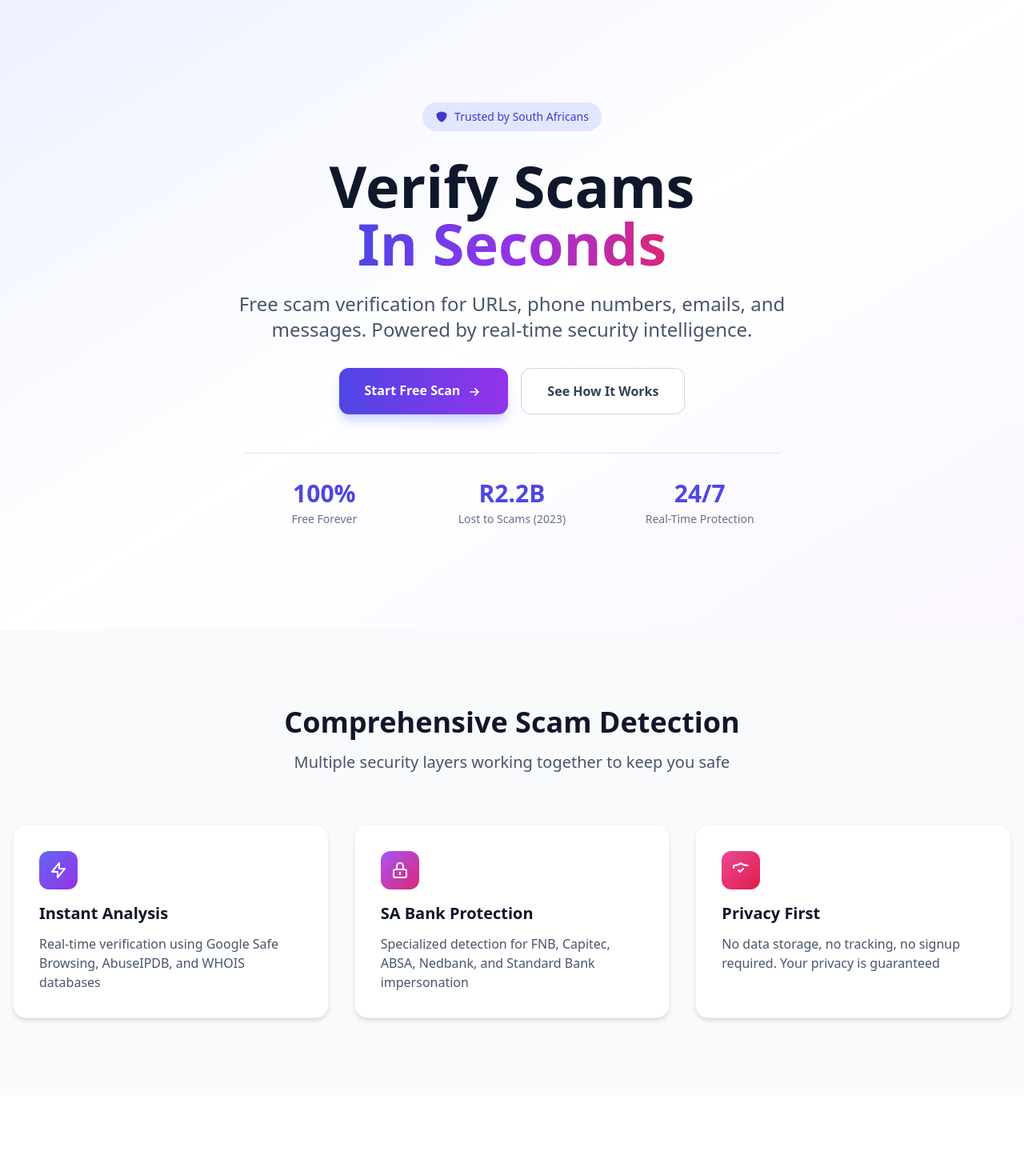
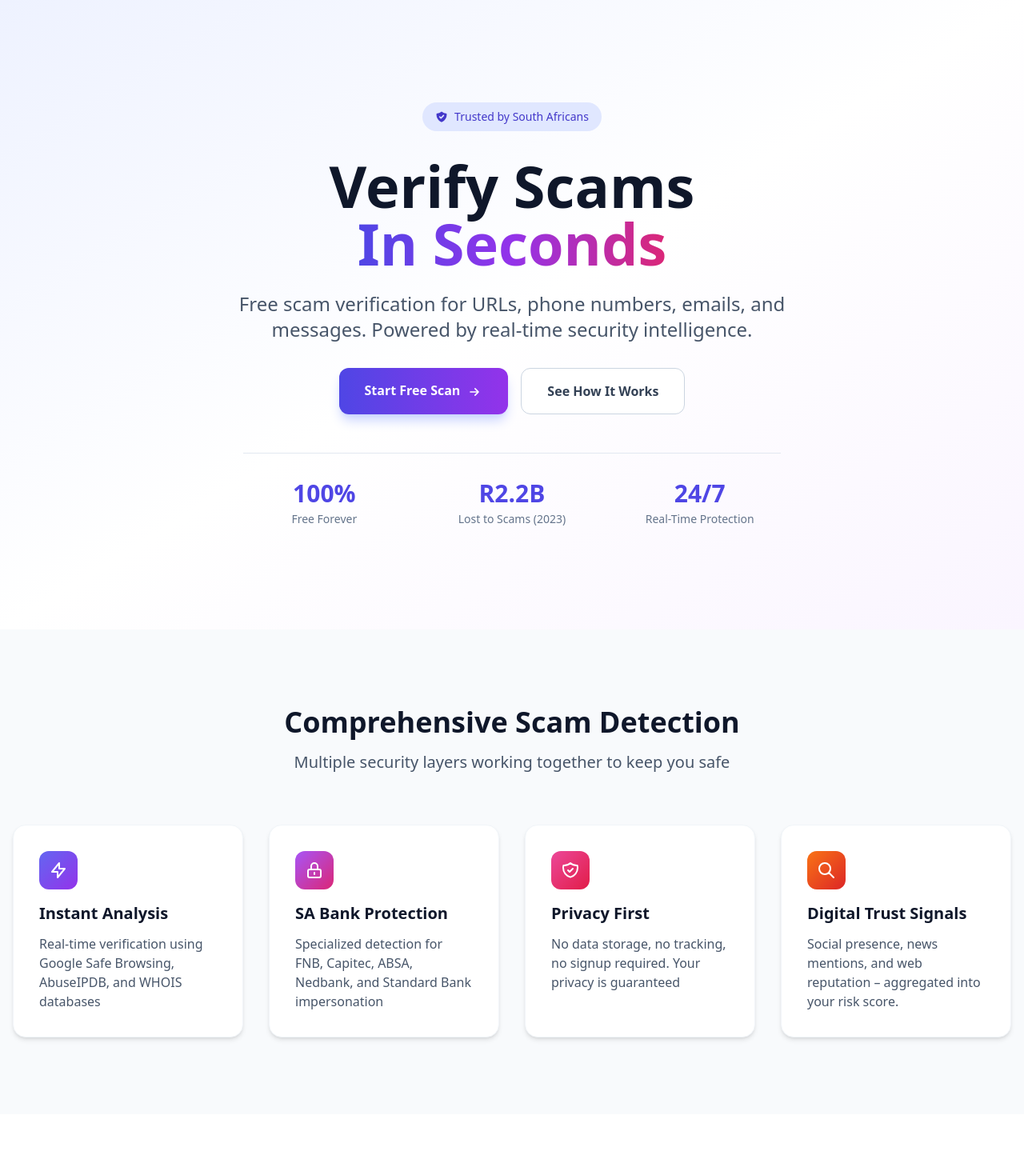
Before and after one commit to Masondo86/scam-verification-engine, a Next.js app: page / in a window 1280 px wide. Shown: the top 1469 px of the page at 80% size. Built offline with nearby package versions, Linux system fonts and the light colour scheme.

Commit message:
Update page.tsx

```diff
--- a/app/page.tsx
+++ b/app/page.tsx
@@ -32,7 +32,7 @@ const masterFaqSchema = {
       name: 'What is a scam verification engine?',
       acceptedAnswer: {
         '@type': 'Answer',
-        text: 'A scam verification engine analyzes websites, phone numbers, email addresses and digital signals to determine whether a transaction, message or platform is fraudulent or high risk.'
+        text: 'A scam verification engine analyzes websites, phone numbers, email addresses and digital signals to determine whether a transaction, message or platform is fraudulent or high risk.',
       },
     },
     {
@@ -40,7 +40,7 @@ const masterFaqSchema = {
       name: 'How does scam detection work in South Africa?',
       acceptedAnswer: {
         '@type': 'Answer',
-        text: 'Scam detection combines device fingerprinting, digital footprint analysis, behavioral signals and known fraud intelligence patterns aligned with South African financial crime regula[...]'
+        text: 'Scam detection combines device fingerprinting, digital footprint analysis, behavioral signals and known fraud intelligence patterns aligned with South African financial crime regulations.',
       },
     },
     {
@@ -104,7 +104,7 @@ export default function HomePage() {
             {/* Trust badge */}
             <div className="inline-flex items-center gap-2 px-4 py-2 rounded-full bg-indigo-100 text-indigo-700 text-sm mb-8">
               <svg className="w-4 h-4" fill="currentColor" viewBox="0 0 20 20">
-                <path fillRule="evenodd" d="M2.166 4.999A11.954 11.954 0 0110 1.944 11.954 11.954 0 0117.834 5c.11.65.166 1.32.166 2.001 0 5.225-3.34 9.67-8 11.317C5.34 16.67 2 12.225 2 7c0-.682.[...]" />
+                <path fillRule="evenodd" d="M2.166 4.999A11.954 11.954 0 0010 1.944 11.954 11.954 0 0017.834 5c.11.65.166 1.32.166 2.001 0 5.225-3.34 9.67-8 11.317C5.34 16.67 2 12.225 2 7c0-.682.057-1.35.166-2.001zm11.541 3.708a1 1 0 00-1.414-1.414L9 10.586 7.707 9.293a1 1 0 00-1.414 1.414l2 2a1 1 0 001.414 0l4-4z" clipRule="evenodd" />
               </svg>
               Trusted by South Africans
             </div>
@@ -127,7 +127,7 @@ export default function HomePage() {
             <div className="flex flex-col sm:flex-row gap-4 justify-center mb-12">
               <Link
                 href="/scan"
-                className="group px-8 py-4 bg-gradient-to-r from-indigo-600 to-purple-600 rounded-xl font-semibold text-white shadow-lg shadow-indigo-200 hover:shadow-indigo-300 transition-all ho[...]"
+                className="group px-8 py-4 bg-gradient-to-r from-indigo-600 to-purple-600 rounded-xl font-semibold text-white shadow-lg shadow-indigo-200 hover:shadow-indigo-300 transition-all hover:scale-105"
               >
                 Start Free Scan
                 <svg className="inline-block ml-2 w-5 h-5 group-hover:translate-x-1 transition-transform" fill="none" stroke="currentColor" viewBox="0 0 24 24">
@@ -173,7 +173,7 @@ export default function HomePage() {
             </p>
           </div>
 
-          <div className="grid md:grid-cols-3 gap-8">
+          <div className="grid md:grid-cols-2 lg:grid-cols-4 gap-8">
             <div className="bg-white rounded-2xl shadow-md p-8 hover:shadow-xl transition-shadow border border-slate-100">
               <div className="w-12 h-12 rounded-xl bg-gradient-to-br from-indigo-500 to-purple-600 flex items-center justify-center mb-4">
                 <svg className="w-6 h-6 text-white" fill="none" stroke="currentColor" viewBox="0 0 24 24">
@@ -201,12 +201,25 @@ export default function HomePage() {
             <div className="bg-white rounded-2xl shadow-md p-8 hover:shadow-xl transition-shadow border border-slate-100">
               <div className="w-12 h-12 rounded-xl bg-gradient-to-br from-pink-500 to-rose-600 flex items-center justify-center mb-4">
                 <svg className="w-6 h-6 text-white" fill="none" stroke="currentColor" viewBox="0 0 24 24">
-                  <path strokeLinecap="round" strokeLinejoin="round" strokeWidth={2} d="M9 12l2 2 4-4m5.618-4.016A11.955 11.955 0 0112 2.944a11.955 11.955 0 01-8.618 3.04A12.02 12.02 0 003 9c0 5.[...]" />
+                  <path strokeLinecap="round" strokeLinejoin="round" strokeWidth={2} d="M9 12l2 2 4-4m5.618-4.016A11.955 11.955 0 0112 2.944a11.955 11.955 0 01-8.618 3.04A12.02 12.02 0 003 9c0 5.591 3.824 10.29 9 11.622 5.176-1.332 9-6.03 9-11.622 0-1.042-.133-2.052-.382-3.016z" />
                 </svg>
               </div>
               <h3 className="text-xl font-bold text-slate-900 mb-3">Privacy First</h3>
               <p className="text-slate-600">
                 No data storage, no tracking, no signup required. Your privacy is guaranteed
+              </p>
+            </div>
+
+            {/* NEW: Digital Trust Signals card */}
+            <div className="bg-white rounded-2xl shadow-md p-8 hover:shadow-xl transition-shadow border border-slate-100">
+              <div className="w-12 h-12 rounded-xl bg-gradient-to-br from-orange-500 to-red-600 flex items-center justify-center mb-4">
+                <svg className="w-6 h-6 text-white" fill="none" stroke="currentColor" viewBox="0 0 24 24">
+                  <path strokeLinecap="round" strokeLinejoin="round" strokeWidth={2} d="M21 21l-6-6m2-5a7 7 0 11-14 0 7 7 0 0114 0z" />
+                </svg>
+              </div>
+              <h3 className="text-xl font-bold text-slate-900 mb-3">Digital Trust Signals</h3>
+              <p className="text-slate-600">
+                Social presence, news mentions, and web reputation – aggregated into your risk score.
               </p>
             </div>
           </div>
@@ -414,7 +427,7 @@ export default function HomePage() {
           </p>
           <Link
             href="/scan"
-            className="inline-flex items-center gap-2 px-8 py-4 bg-gradient-to-r from-indigo-600 to-purple-600 rounded-xl font-semibold text-white text-lg shadow-lg shadow-indigo-200 hover:shadow[...]"
+            className="inline-flex items-center gap-2 px-8 py-4 bg-gradient-to-r from-indigo-600 to-purple-600 rounded-xl font-semibold text-white text-lg shadow-lg shadow-indigo-200 hover:shadow-indigo-300 transition-all hover:scale-105"
           >
             Start Free Scan
             <svg className="w-5 h-5" fill="none" stroke="currentColor" viewBox="0 0 24 24">
@@ -437,7 +450,7 @@ export default function HomePage() {
           <div>
             <Link href="/digital-footprint-hub" className="inline-flex items-center gap-2 px-6 py-3 bg-white text-indigo-700 rounded-xl font-semibold hover:bg-slate-100 transition">
               Learn More
-n            </Link>
+            </Link>
           </div>
         </div>
       </section>
```
